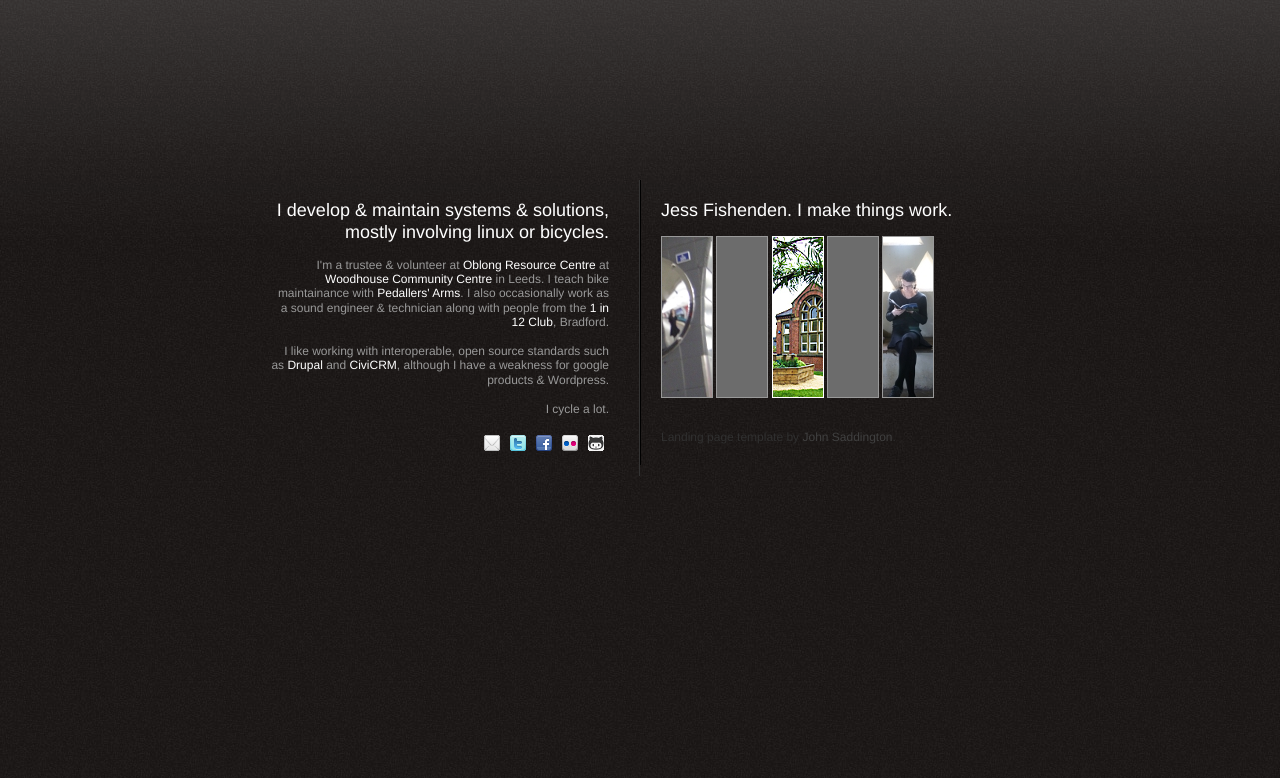
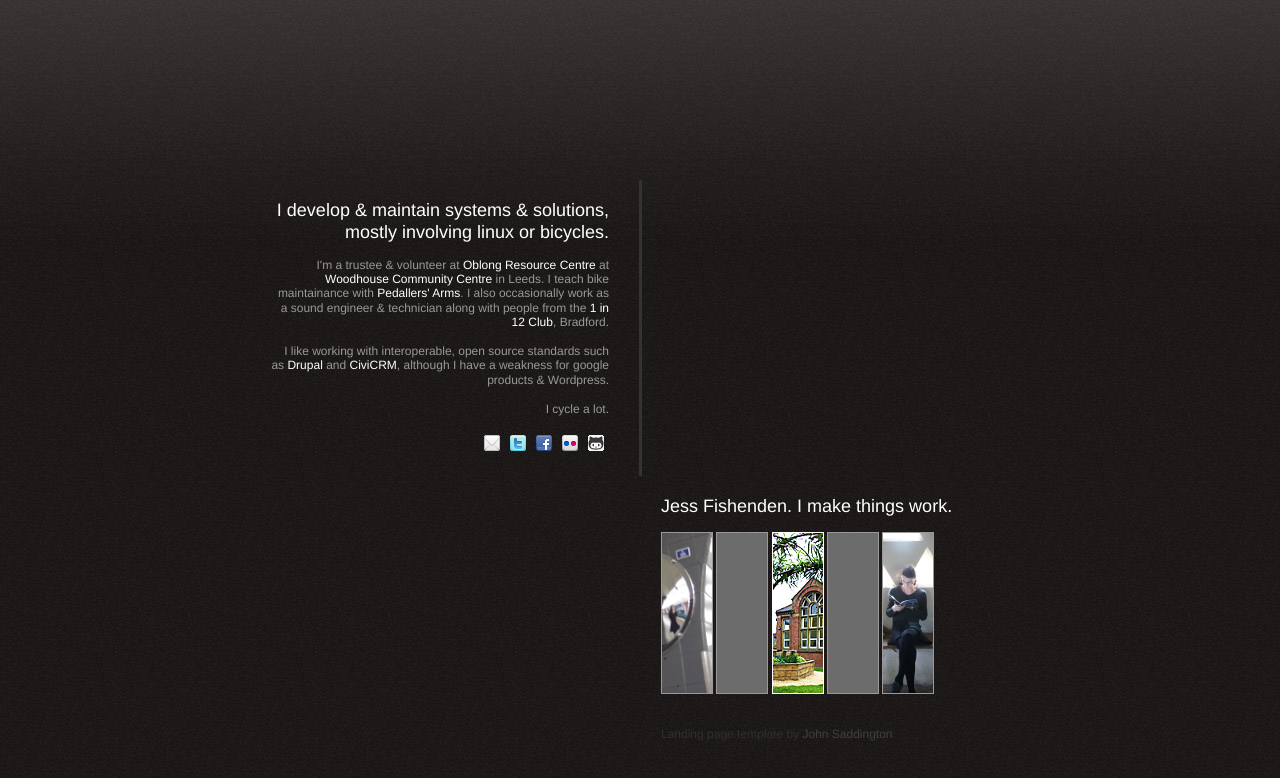
Before and after one commit to jessfishenden/jessfishenden.github.com, a plain HTML site: page index.html in a window 1280 px wide. Drawn offline with nearby package versions, Linux system fonts and the light colour scheme.

Commit message:
formatting tweak

```diff
--- a/css/style.css
+++ b/css/style.css
@@ -3,8 +3,8 @@ body {color:#999; background-color:#000; font-family:"Helvetica Neue", Helvetica
 
 .wrapper {float:left; width:100%; height:380px;background-image:url(../images/top_bck.png); background-repeat: repeat-x; background-position: top;}
 .box {position:absolute; top:45%; left:50%;width:780px;   margin:-180px 0 0 -390px;}
-.left {float:left;width:339px;border-right:1px solid #333;text-align:right;padding:20px 30px 20px 20px;min-height:230px;}
-.right {float:right;width:349px;text-align: left;padding:20px;border-left:1px solid #000; min-height:230px;}
+.left {float:left;width:339px;border-right:3px solid #333;text-align:right;padding:20px 30px 20px 20px;min-height:230px;}
+.right {float:right;width:349px;text-align: left;padding:20px;border-left:0px solid #000; min-height:230px;}
 
 
 h1, h2, h3, h4, h5, h6 {color:#fff; padding:0; margin:0;font-weight:lighter;font-family: Helvetica, arial;line-height:1.2em;}
```
